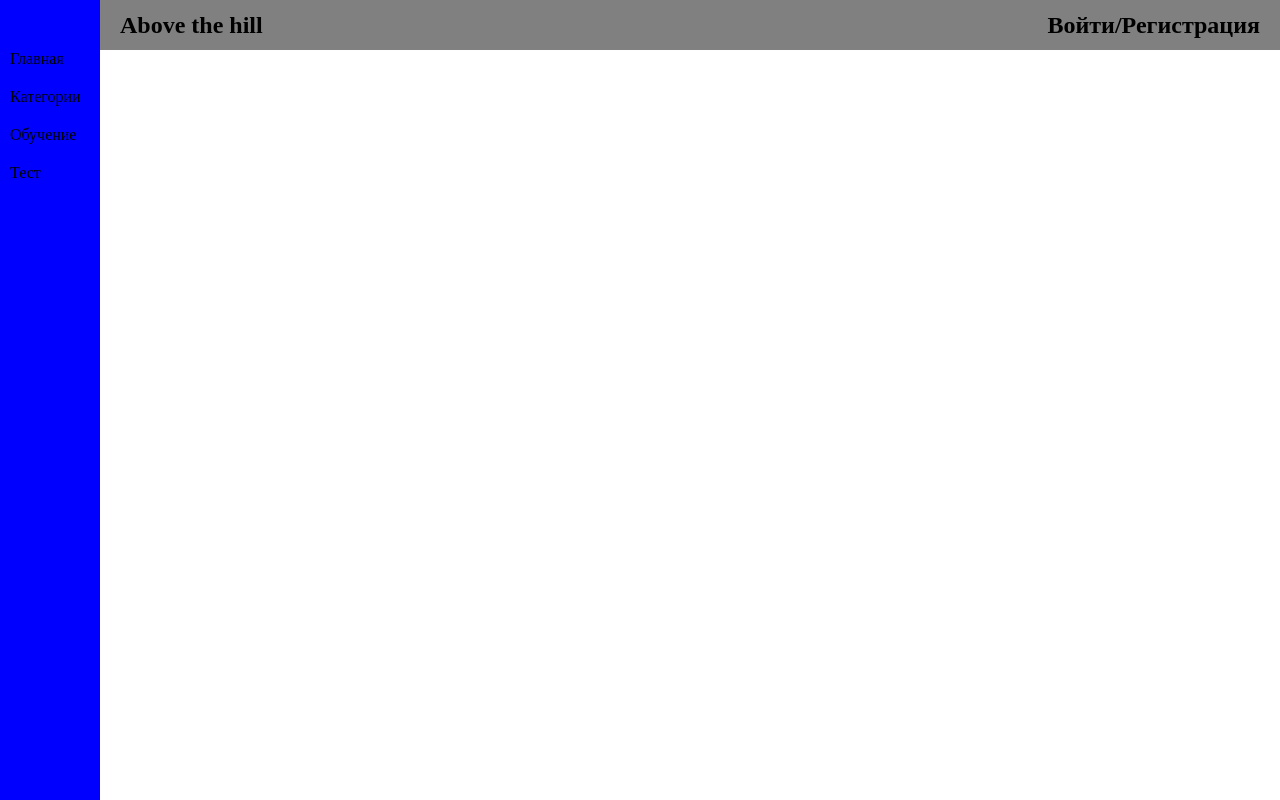
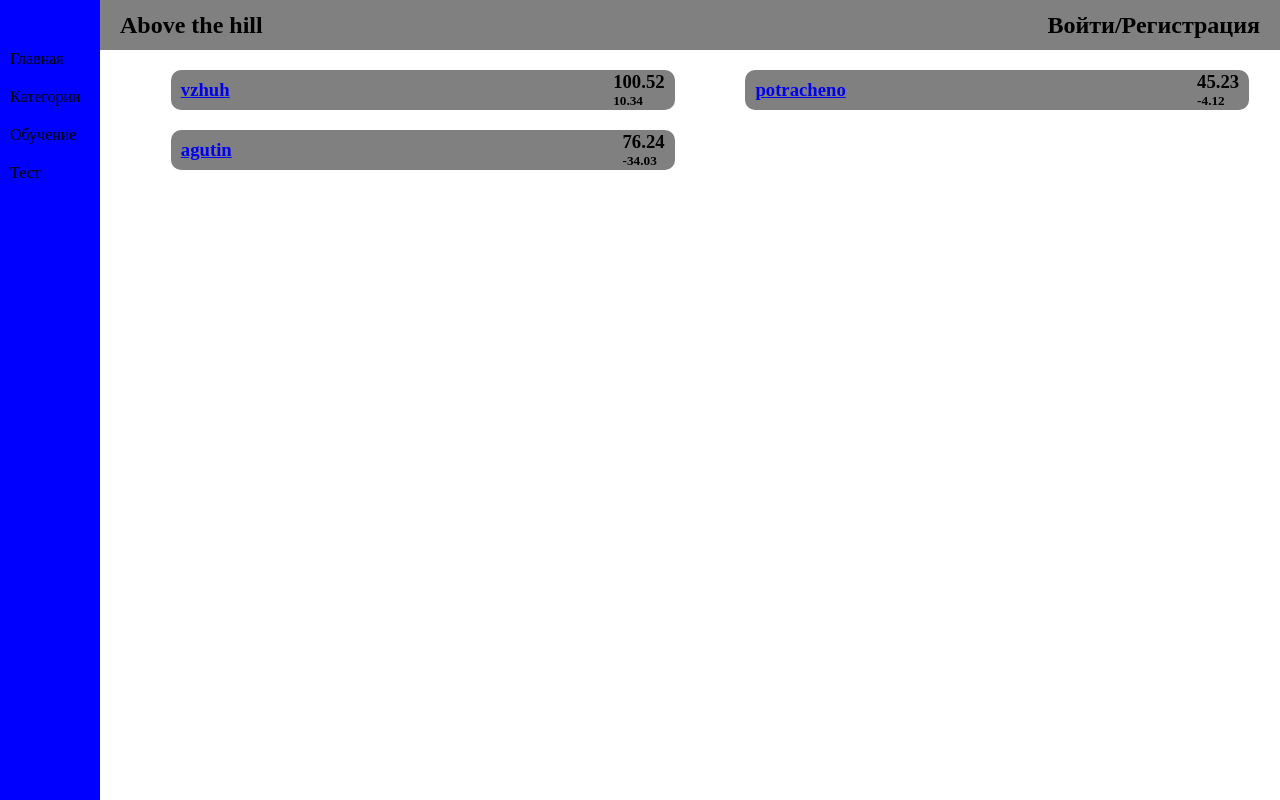
Before and after one commit to ALKONDR/above-the-hills, a React app in the folder frontend/: page / in a window 1280 px wide. Built offline with nearby package versions, Linux system fonts and the light colour scheme.

Commit message:
categories basic implementation

```diff
--- a/frontend/src/components/App.js
+++ b/frontend/src/components/App.js
@@ -1,10 +1,11 @@
 import React from 'react';
 import Nav from './presentations/Nav';
 import Header from './presentations/Header';
+import CategoriesContainer from './containers/CategoriesContainer';
 
-// const Router = require('react-router-dom').BrowserRouter;
-// const Route = require('react-router-dom').Route;
-// const Switch = require('react-router-dom').Switch;
+const Router = require('react-router-dom').BrowserRouter;
+const Route = require('react-router-dom').Route;
+const Switch = require('react-router-dom').Switch;
 
 class App extends React.PureComponent {
   render() {
@@ -12,6 +13,11 @@ class App extends React.PureComponent {
       <div className="container">
         <Nav />
         <Header />
+        <Router>
+          <Switch>
+            <Route exact path="/" component={CategoriesContainer} />
+          </Switch>
+        </Router>
       </div>
     );
   }
--- /dev/null
+++ b/frontend/src/components/containers/CategoriesContainer.js
@@ -0,0 +1,40 @@
+import React from 'react';
+import Categories from '../presentations/Categories';
+
+class CategoriesContainer extends React.PureComponent {
+  constructor(props) {
+    super(props);
+
+    this.state = {
+      previews: [],
+    };
+  }
+
+  componentWillMount() {
+    this.setState({
+      previews: [
+        {
+          category: 'vzhuh',
+          value: 100.52,
+          difference: 10.34,
+        },
+        {
+          category: 'potracheno',
+          value: 45.23,
+          difference: -4.12,
+        },
+        {
+          category: 'agutin',
+          value: 76.24,
+          difference: -34.03,
+        },
+      ],
+    });
+  }
+
+  render() {
+    return <Categories previews={this.state.previews} />;
+  }
+}
+
+module.exports = CategoriesContainer;
--- /dev/null
+++ b/frontend/src/components/presentations/Categories.js
@@ -0,0 +1,23 @@
+import React from 'react';
+import PropTypes from 'prop-types';
+import Category from './Category';
+
+class Categories extends React.PureComponent {
+  render() {
+    return (
+      <div className="categoriesContainer">
+        {this.props.previews.map(element => <Category {...element} />)}
+      </div>
+    );
+  }
+}
+
+Categories.propTypes = {
+  previews: PropTypes.arrayOf({
+    category: PropTypes.string.isRequired,
+    value: PropTypes.number.isRequired,
+    difference: PropTypes.number.isRequired,
+  }).isRequired,
+};
+
+module.exports = Categories;
--- /dev/null
+++ b/frontend/src/components/presentations/Category.js
@@ -0,0 +1,33 @@
+import React from 'react';
+import PropTypes from 'prop-types';
+import { Link } from 'react-router-dom';
+
+class Category extends React.PureComponent {
+  render() {
+    return (
+      <div className="previewContainer">
+        <Link to={`/categories/${this.props.category}`}>
+          <h3 className="categoryName">
+            {this.props.category}
+          </h3>
+        </Link>
+        <div className="previewNumbers">
+          <h3 className="sharesValue">
+            {this.props.value}
+          </h3>
+          <h5 className="sharesDifference">
+            {this.props.difference}
+          </h5>
+        </div>
+      </div>
+    );
+  }
+}
+
+Category.propTypes = {
+  category: PropTypes.string.isRequired,
+  value: PropTypes.number.isRequired,
+  difference: PropTypes.number.isRequired,
+};
+
+module.exports = Category;
--- a/frontend/src/style.css
+++ b/frontend/src/style.css
@@ -1,3 +1,8 @@
+* {
+  padding: 0;
+  margin: 0;
+}
+
 body {
   padding: 0;
   margin: 0;
@@ -46,3 +51,36 @@ h1 {
   position: absolute;
   right: 20px;
 }
+
+.categoriesContainer {
+  left: 100px;
+  top: 50px;
+  position: absolute;
+  width: calc(100% - 100px);
+  display: flex;
+  flex-wrap: wrap;
+}
+
+.previewContainer {
+  background: grey;
+  border-radius: 10px;
+  height: 40px;
+  width: 41%;
+  margin-left: 6%;
+  margin-top: 20px;
+  display: flex;
+  align-items: center;
+  justify-content: space-between;
+  flex-direction: row;
+  padding-left: 10px;
+  padding-right: 10px;
+}
+
+.previewNumbers {
+  /*position: absolute;*/
+  right: 0;
+  display: flex;
+  flex-direction: column;
+  justify-content: center;
+  align-self: center;
+}
--- a/frontend/webpack.config.js
+++ b/frontend/webpack.config.js
@@ -43,6 +43,6 @@ module.exports = {
       hash: true,
       template: './src/index.ejs'
     }),
-    // new FaviconsWebpackPlugin('./src/icons/logo.png')
+    new FaviconsWebpackPlugin('./src/icons/logo.png')
   ]
 }
```
Also changed, not shown: frontend/src/icons/logo.png (added).
